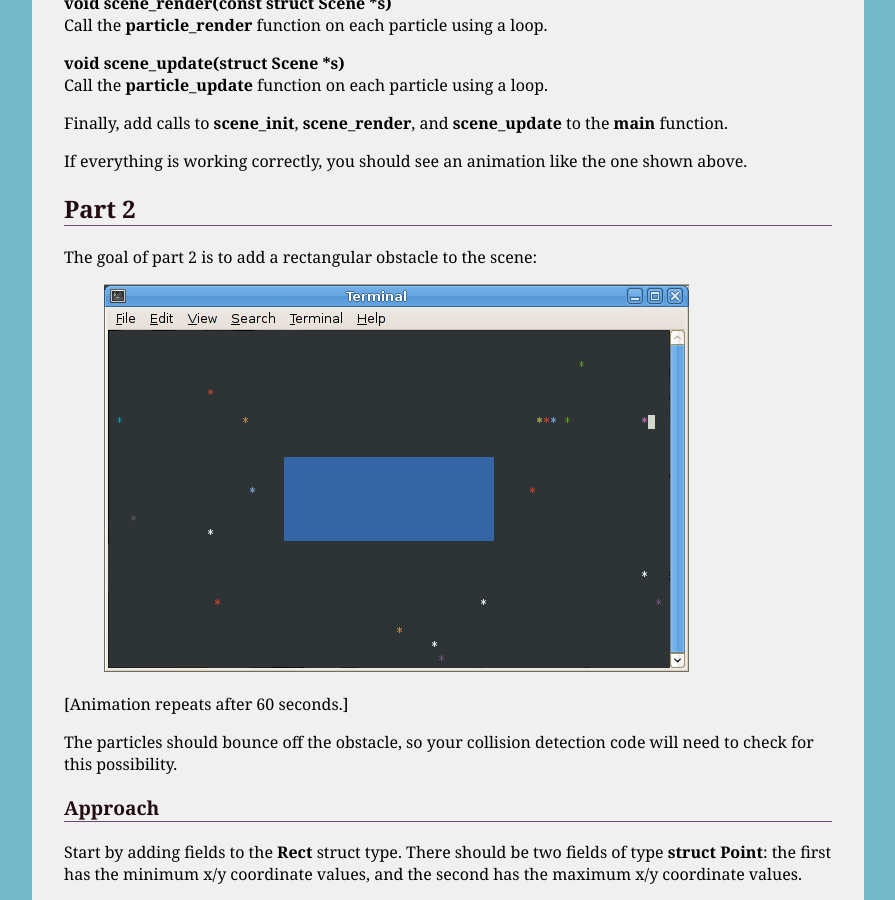
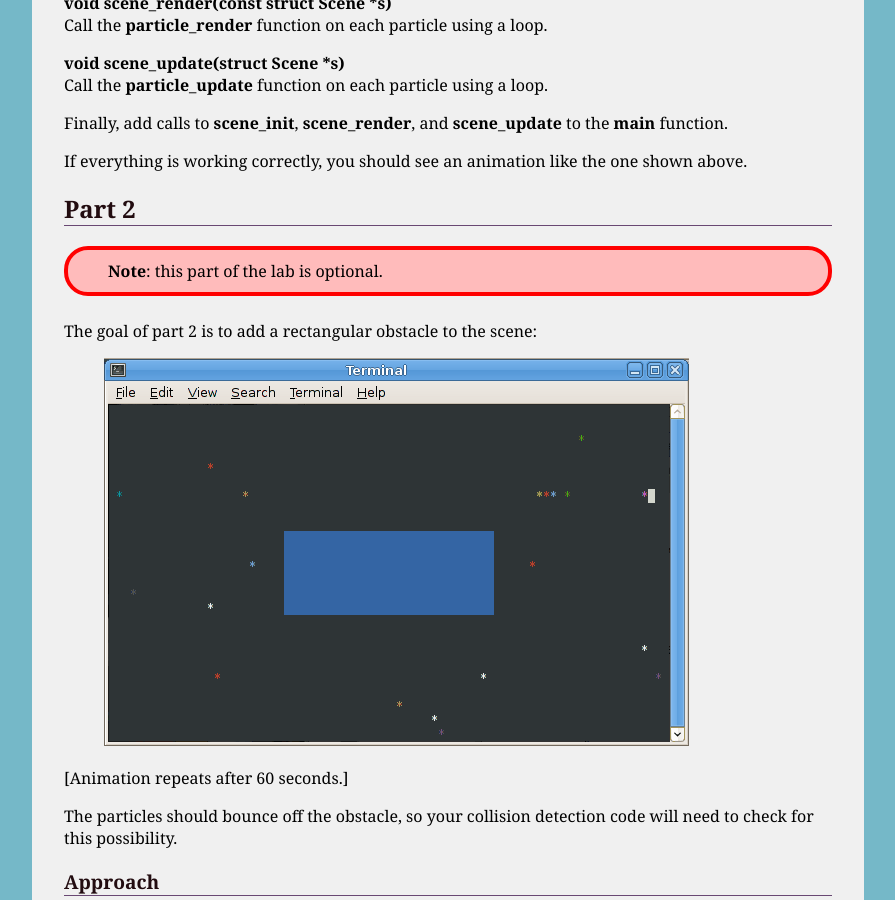
Before and after one commit to ycpcs/cs101-spring2017, a Jekyll site: the page built from labs/lab25.md, in a window 1280 px wide and 900 px high, scrolled down 2671 px. Shown: the whole window, without its empty margins (192-1087 px from the left). Built offline with Jekyll 4.4.1, drawn with Linux system fonts in a browser that asks for light colours.

Commit message:
part 2 is optional

```diff
--- a/labs/lab25.md
+++ b/labs/lab25.md
@@ -98,6 +98,10 @@ If everything is working correctly, you should see an animation like the one sho
 Part 2
 ------
 
+<div class="callout">
+<b>Note</b>: this part of the lab is optional.
+</div>
+
 The goal of part 2 is to add a rectangular obstacle to the scene:
 
 > ![image](images/lab25/particlesWithObstacle.gif)
```
